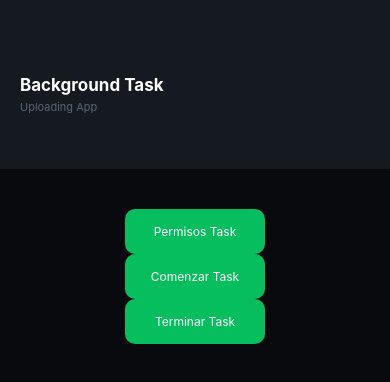
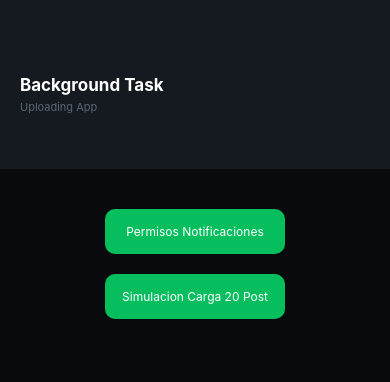
Before and after one commit to yoryi/background-expo, a React Native app: screen / in a window 390 px wide. Shown: the top 382 px of the page. Built offline with nearby package versions, Linux system fonts and the light colour scheme; what expo-modules-core would draw is missing.

Commit message:
feat: load simulation integration

```diff
--- a/App.js
+++ b/App.js
@@ -4,17 +4,12 @@ import * as background from './modules/background-task/index';
 
 export default function App() {
   const handleEvents1 = () => {
-    const res = background.areActivitiesEnabled()
+    const res = background.requestPermissions()
     console.log('response:  ', res);
   };
 
   const handleEvents2 = () => {
-    const res = background.showLiveActivity()
-    console.log('response:  ', res);
-  };
-
-  const handleEvents3 = () => {
-    const res = background.endActivity()
+    const res = background.startSimulation()
     console.log('response:  ', res);
   };
 
@@ -31,13 +26,10 @@ export default function App() {
     return (
       <View style={styles.Contents}>
         <TouchableOpacity onPress={handleEvents1} style={styles.onButton}>
-          <Text style={styles.onTitle}>Permisos Task</Text>
+          <Text style={styles.onTitle}>Permisos Notificaciones</Text>
         </TouchableOpacity>
         <TouchableOpacity onPress={handleEvents2} style={styles.onButton}>
-          <Text style={styles.onTitle}>Comenzar Task</Text>
-        </TouchableOpacity>
-        <TouchableOpacity onPress={handleEvents3} style={styles.onButton}>
-          <Text style={styles.onTitle}>Terminar Task</Text>
+          <Text style={styles.onTitle}>Simulacion Carga 20 Post</Text>
         </TouchableOpacity>
       </View>
     );
@@ -61,6 +53,7 @@ const styles = StyleSheet.create({
     backgroundColor: "#090A0E",
   },
   Contents: {
+    gap: 20,
     paddingTop: 40,
     alignItems: 'center'
   },
@@ -91,8 +84,8 @@ const styles = StyleSheet.create({
     color: 'white',
   },
   onButton: {
-    width: 140,
     padding: 15,
+    minWidth: 180,
     borderRadius: 10,
     alignItems: 'center',
     backgroundColor: '#07BE5E'
--- a/modules/background-task/index.ts
+++ b/modules/background-task/index.ts
@@ -1,13 +1,9 @@
 import BackgroundTaskModule from './src/BackgroundTaskModule';
 
-export function showLiveActivity() {
-  return BackgroundTaskModule.startActivity();
+export function requestPermissions() {
+  return BackgroundTaskModule.requestPermissions();
 }
 
-export function areActivitiesEnabled() {
-  return BackgroundTaskModule.areActivitiesEnabled();
+export function startSimulation() {
+  return BackgroundTaskModule.startSimulation();
 }
-
-export function endActivity() {
-  return BackgroundTaskModule.endActivity();
-}
```
Also changed, not shown: 1 other file (tests, documents, lock files or other folders).
